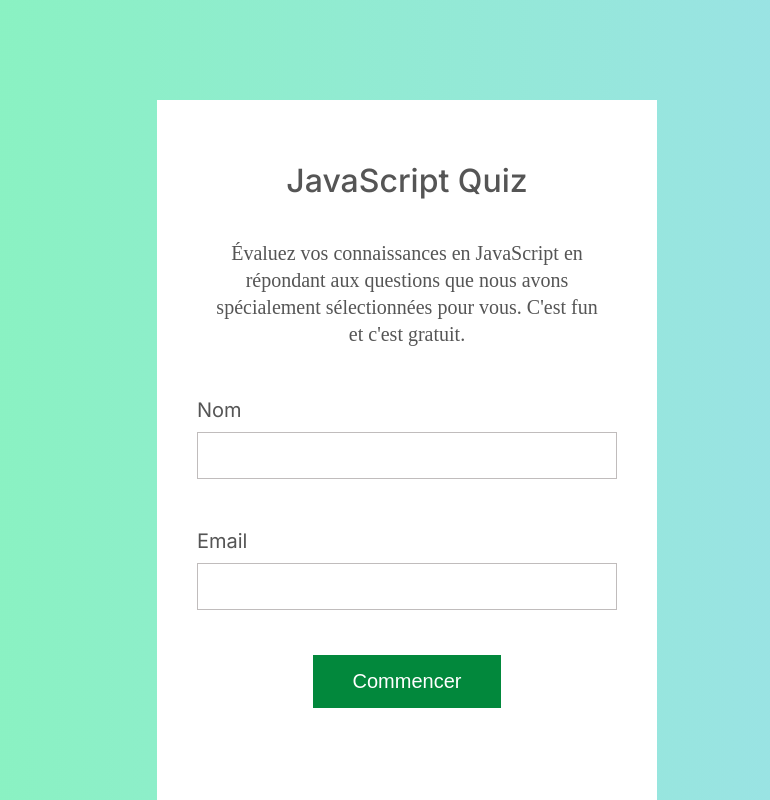
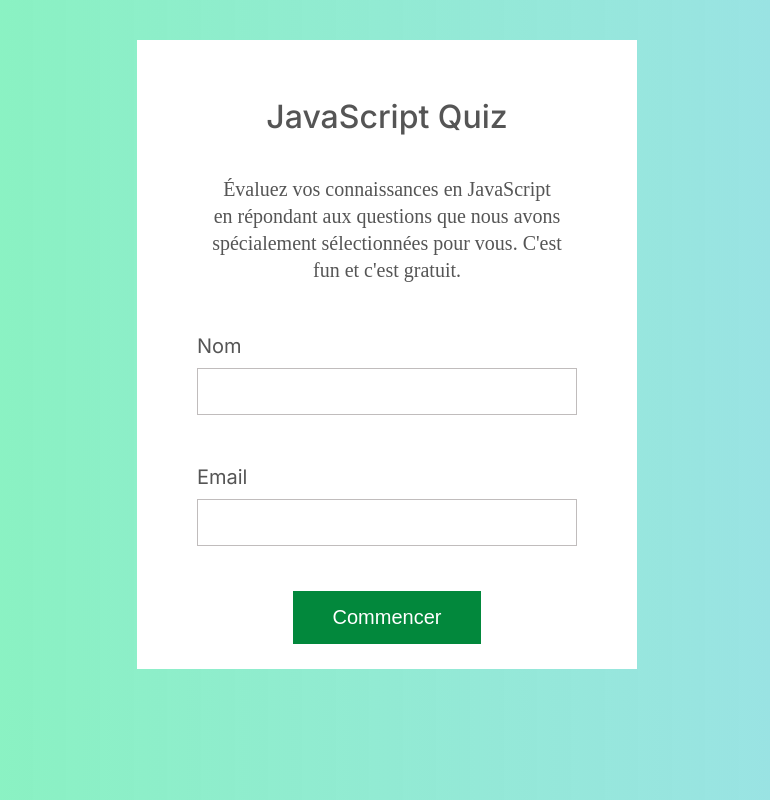
Before and after one commit to amos-bafuna/quiz-js, a plain HTML site: page index.html in a window 1280 px wide. Shown: the top 800 px of the page, without its empty margins (253-1023 px from the left). Drawn offline with Linux system fonts and the light colour scheme.

Commit message:
Fix: container margin

```diff
--- a/index.html
+++ b/index.html
@@ -21,11 +21,11 @@
             <form action="">
                 <div class="form-group">
                     <label for="name" class="form-label">Nom</label>
-                    <input type="text" id="name" class="form-control">
+                    <input type="text" id="name" class="form-control" required>
                 </div>
                 <div class="form-group">
                     <label for="email" class="form-label">Email</label>
-                    <input type="email" id="email" class="form-control">
+                    <input type="email" id="email" class="form-control" required>
                 </div>
                 <div class="group-submit">
                     <button type="submit" class="btn-submit">Commencer</button>
--- a/style.css
+++ b/style.css
@@ -3,26 +3,26 @@
 }
 
 body{
+    background: linear-gradient(90deg, #85F6B8 0%, rgba(142, 217, 235, 0.85) 99.84%);
     margin: 0;
+    padding: 0;
 }
 
 .main{
-    position: relative;
-    height: 1117px;
-    background: linear-gradient(90deg, #85F6B8 0%, rgba(142, 217, 235, 0.85) 99.84%);;
+    display: flex;
+    justify-content: center;
+    align-items: center;
 }
 
 .container{
-    position: absolute;
+    margin: 40px 20px;
+    padding: 20px;
     background: #fff;
     width: 500px;
-    height: 700px;
-    left: 410px;
-    top: 100px;
 }
 
 .title{
-    padding-top: 2.5rem;
+    padding-top: 1rem;
     font-family: 'Inter', sans-serif;
     font-weight: 500;
     font-size: 32px;
```
